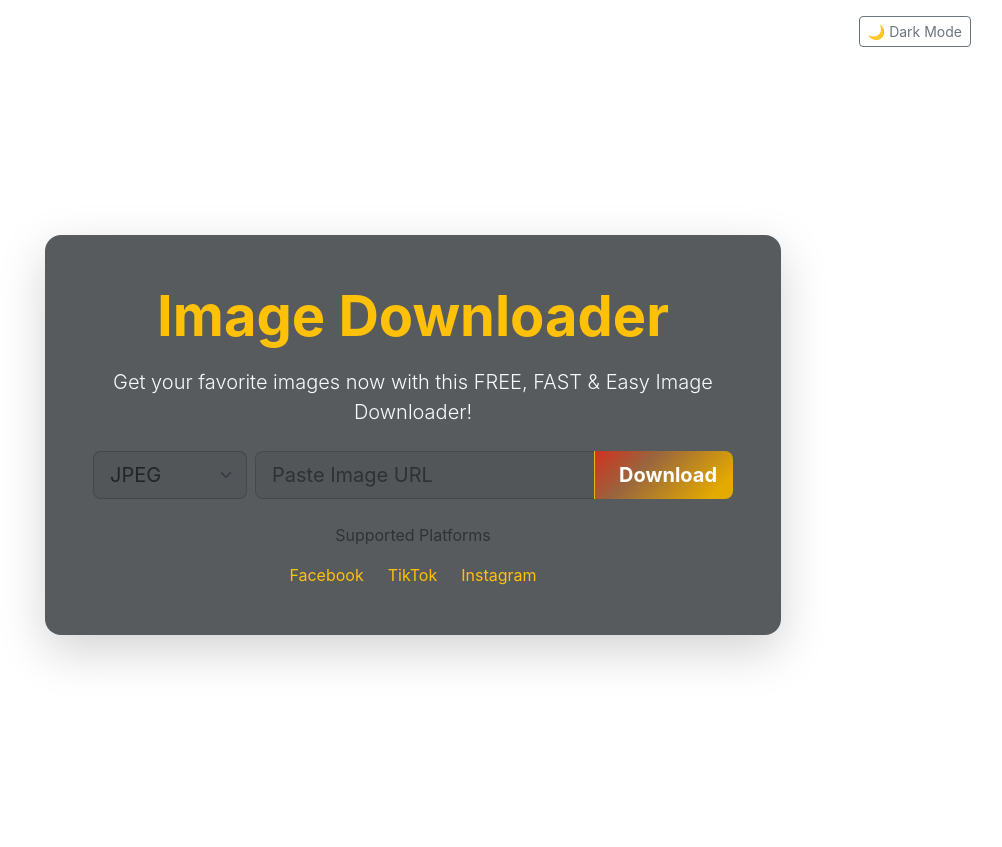
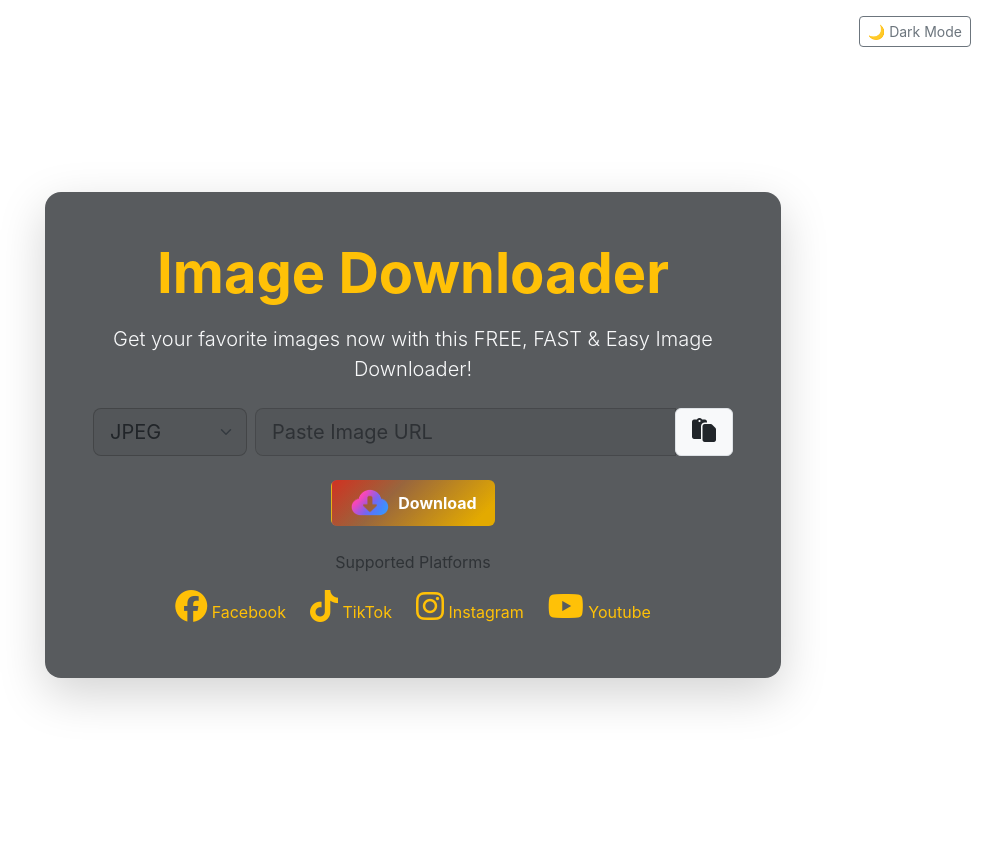
Before and after one commit to mozhdeveloper/Video-Downloader, a PHP site: page /image-downloader-test.html in a window 1280 px wide. Shown: the whole page, without its empty margins (227-1229 px from the left). Run offline with PHP 8.4, Linux system fonts and the light colour scheme.

Commit message:
10/09/2025

```diff
--- a/frontend/styles.css
+++ b/frontend/styles.css
@@ -271,7 +271,7 @@
     background: linear-gradient(135deg, #e02f1ade 1%, #e0721a7a 20%, #e3aa00 50%, #e3aa00 100%);
     color: #fff;
     font-weight: 700;
-    padding: 0 18px;
+
     cursor: pointer;
     border-left: 1px solid rgba(255,255,255,0.1);
     transition: filter .3s ease .05s, transform .15s ease .05s;
--- a/image-downloader-test.html
+++ b/image-downloader-test.html
@@ -4,10 +4,12 @@
     <meta charset="UTF-8">
     <meta name="viewport" content="width=device-width, initial-scale=1.0">
     <link href="https://cdn.jsdelivr.net/npm/bootstrap@5.3.0/dist/css/bootstrap.min.css" rel="stylesheet">
+    <link href="https://cdnjs.cloudflare.com/ajax/libs/font-awesome/6.5.0/css/all.min.css" rel="stylesheet">
     <link rel="stylesheet" href="image-downloader.css">
     <link rel="stylesheet" href="styles-backup.css">
     <title>Document</title>
 </head>
+
 <body>
     <section class="hero-section">
         <div class="container">
@@ -17,15 +19,15 @@
                     🌙 Dark Mode
                 </button>
             </div>
+
             <div class="row justify-content-center align-items-center min-vh-100 py-5">
                 <div class="col-lg-8 col-md-10 text-center">
                     <div class="hero-content bg-dark bg-opacity-75 rounded-4 p-4 p-md-5 shadow-lg">
+
                         <h1 class="display-4 fw-bold mb-3 text-warning">Image Downloader</h1>
                             <p class="lead mb-4 text-light">Get your favorite images now with this FREE, FAST & Easy Image Downloader!</p>
-
                                 <form id="downloadForm" class="mb-4">
                                     <div class="row justify-content-center g-2 align-items-center">
-
                                         <!-- Select dropdown -->
                                         <div class="col-md-3 col-12">
                                             <select id="videoFormat" name="format" class="form-select form-select-lg">
@@ -40,16 +42,22 @@
                                                 <input type="url" id="videoUrl" name="url"
                                                     class="form-control"
                                                     placeholder="Paste Image URL" required>
-                                        <button type="submit" id="downloadBtn"
-                                                class="btn search-button">
-                                        <i class="fas fa-download me-2"></i>Download
+                                                <!-- Clipboard button -->
+                                                <button type="button" id="pasteBtn" class="btn btn-light border rounded px-3 py-2">
+                                                    <i class="fas fa-paste fs-4 text-dark"></i>
                                                 </button>
                                             </div>
                                         </div>
-
                                     </div>
                                 </form>
 
+                                <div class="btn-container text-center">
+                                      <button type="submit" id="downloadBtn"
+                                                class="btn search-button py-2 d-flex align-items-center justify-content-center gap-2">
+                                        <img src="savesocial-logo.png" alt="Logo" class="btn-logo">
+                                        Download
+                                        </button>
+                                </div>
 
                                 <div class="platforms-section mt-4">
                                     <p class="text-muted mb-3">Supported Platforms</p>
@@ -65,6 +73,10 @@
                                         <div class="platform-item text-warning">
                                             <i class="fab fa-instagram fa-2x mb-2"></i>
                                             <span>Instagram</span>
+                                        </div>
+                                        <div class="platform-item text-warning">
+                                            <i class="fab fa-youtube fa-2x mb-2"></i>
+                                            <span>Youtube</span>
                                         </div>
                                     </div>
                                 </div>
@@ -84,34 +96,10 @@
                     </div>
                 </div>
             </div>
+        </div>
     </section>
-
     <!-- Bootstrap & Custom JS -->
     <script src="https://cdn.jsdelivr.net/npm/bootstrap@5.3.0/dist/js/bootstrap.bundle.min.js"></script>
     <script src="script.js"></script>
-    <script>
-  const toggleBtn = document.getElementById("themeToggle");
-  const body = document.body;
-
-  // Load preference
-  if (localStorage.getItem("theme") === "dark") {
-    body.classList.add("dark-mode");
-    toggleBtn.textContent = "☀️ Light Mode";
-  }
-
-  toggleBtn.addEventListener("click", () => {
-    body.classList.toggle("dark-mode");
-    if (body.classList.contains("dark-mode")) {
-      toggleBtn.textContent = "☀️ Light Mode";
-      localStorage.setItem("theme", "dark");
-    } else {
-      toggleBtn.textContent = "🌙 Dark Mode";
-      localStorage.setItem("theme", "light");
-    }
-  });
-</script>
-
 </body>
-
-
 </html>
--- a/script.js
+++ b/script.js
@@ -173,3 +173,48 @@ style.textContent = `
   40%, 60% { transform: translateX(4px); } }
 .search input.shake { animation: shake .35s; }`;
 document.head.appendChild(style);
+
+const toggleBtn = document.getElementById("themeToggle");
+  const body = document.body;
+    // Load preference
+    if (localStorage.getItem("theme") === "dark") {
+        body.classList.add("dark-mode");
+        toggleBtn.textContent = "☀️ Light Mode";
+    }
+    toggleBtn.addEventListener("click", () => {
+        body.classList.toggle("dark-mode");
+        if (body.classList.contains("dark-mode")) {
+          toggleBtn.textContent = "☀️ Light Mode";
+          localStorage.setItem("theme", "dark");
+        }
+        else {
+          toggleBtn.textContent = "🌙 Dark Mode";
+          localStorage.setItem("theme", "light");
+        }
+      }
+    );
+
+// Clipboard paste into input
+document.getElementById("pasteBtn").addEventListener("click", async () => {
+  const input = document.getElementById("videoUrl");
+
+  try {
+    const text = await navigator.clipboard.readText(); // read from clipboard
+    if (!text) {
+      alert("Clipboard is empty!");
+      return;
+    }
+
+    input.value = text; // paste into the input field
+    input.focus();
+
+    // Optional: highlight the pasted text
+    input.setSelectionRange(0, input.value.length);
+
+    // Optional: tooltip instead of alert
+    console.log("Pasted from clipboard:", text);
+  } catch (err) {
+    console.error("Failed to read clipboard", err);
+    alert("Clipboard access denied. Please allow clipboard permissions.");
+  }
+});
--- a/styles-backup.css
+++ b/styles-backup.css
@@ -56,6 +56,20 @@ body {
   color: var(--ligh-text); /* overridden in dark-mode */
 }
 
-#downloadForm .form-select {
 
+/*****************for download button container*/
+.btn-container {
+  display: flex;
+  justify-content: center;
+  margin-top: 20px; /* optional spacing */
 }
+
+/*****************for paste button*/
+.btn-container.fa-paste {}
+
+/*****************for button button*/
+.btn-logo {
+  width: 40px;   /* keeps the logo small */
+  height: 30px;  /* make it square */
+  object-fit: contain; /* keeps proportions */
+}
```
Also changed, not shown: savesocial-logo.png (added). Lines whose indentation alone changed are shown as unchanged.
